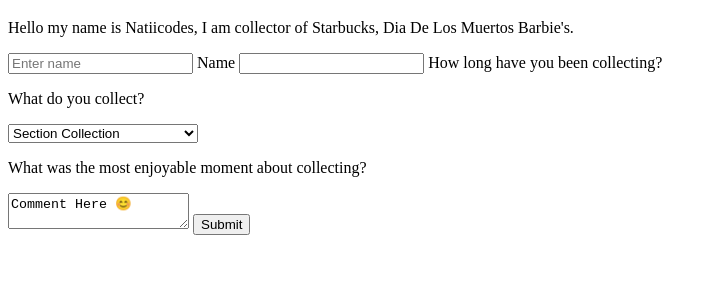
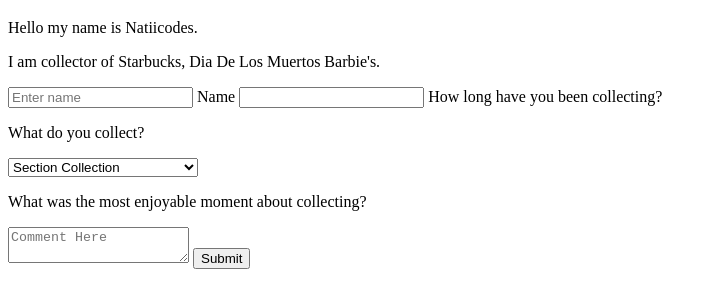
Before and after one commit to NATiiCODES/Collection-Survey-Form, a plain HTML site: page index.html in a window 1280 px wide. Shown: the part 61-368 px from the top of the page, without its empty margins (0-717 px from the left). Drawn offline with Linux system fonts and the light colour scheme; files that its build step writes are made by us from their sources.

Commit message:
HTML updates
I wanted to have <P> on two seperate lines. I also added a place holder to my textarea. and just moved the close body tag down a line.

```diff
--- a/index.html
+++ b/index.html
@@ -9,7 +9,8 @@
 </head>
 <body>
     <h1>Collections Survey</h1>
-    <p>Hello my name is Natiicodes, I am collector of Starbucks, Dia De Los Muertos Barbie's.</p>
+    <p>Hello my name is Natiicodes. </p>
+     <p>I am collector of Starbucks, Dia De Los Muertos Barbie's.</p>
 
     <label><input type="text" placeholder="Enter name" required> Name </label>
 
@@ -28,7 +29,7 @@
     </select>
 
     <p>What was the most enjoyable moment about collecting?</p>
-    <textarea type="text" min="5" max="200">Comment Here 😊</textarea>
+    <textarea type="text" min="5" max="200" placeholder="Comment Here"></textarea>
 
     <button type="submit" id="submit">Submit</button>
 
```
